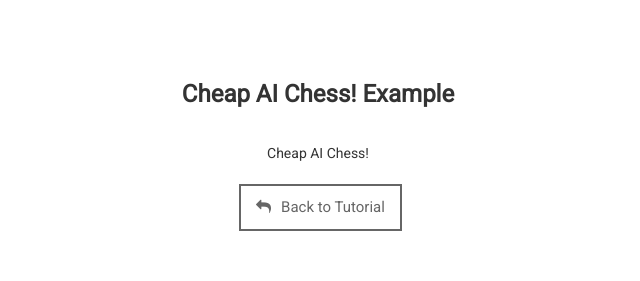
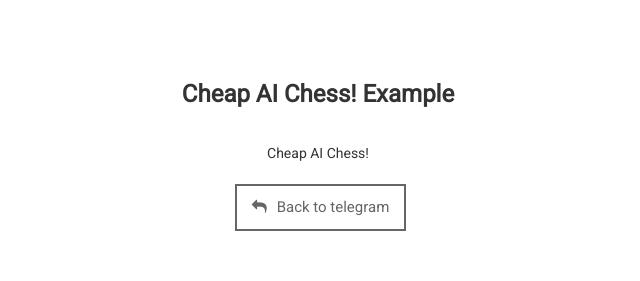
Before and after one commit to Pragegrs/Pyropasschessgame, a plain HTML site: page index.html in a window 1280 px wide. Shown: the top 281 px of the page, 322-962 px from the left. Drawn offline with nearby package versions, Linux system fonts and the light colour scheme.

Commit message:
Update index.html

```diff
--- a/index.html
+++ b/index.html
@@ -16,7 +16,7 @@
          <h1> Cheap AI Chess! Example </h1>
          <p> Cheap AI Chess! </p>
          <div class="cd__action">
-            <a href="https://www.codepel.com/html5-games/javascript-chess-game-source-code" title="Back to download and tutorial page" class="cd__btn back">Back to Tutorial</a>
+            <a href="https://t.me/pyropass_portal" title="Back to Pyropass telegram" class="cd__btn back">Back to telegram</a>
          </div>
       </header>
       <!--$%adsense%$-->
```
